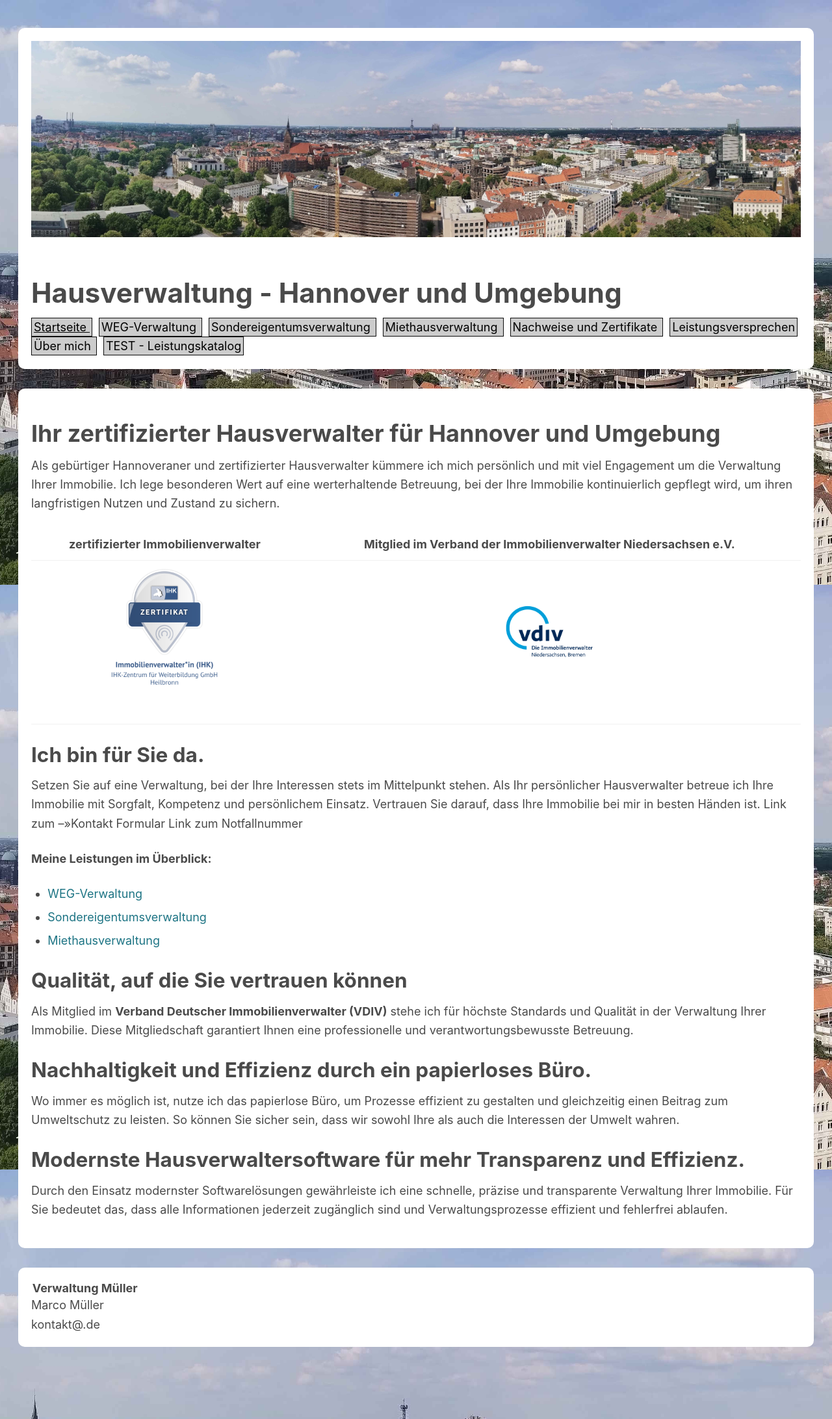
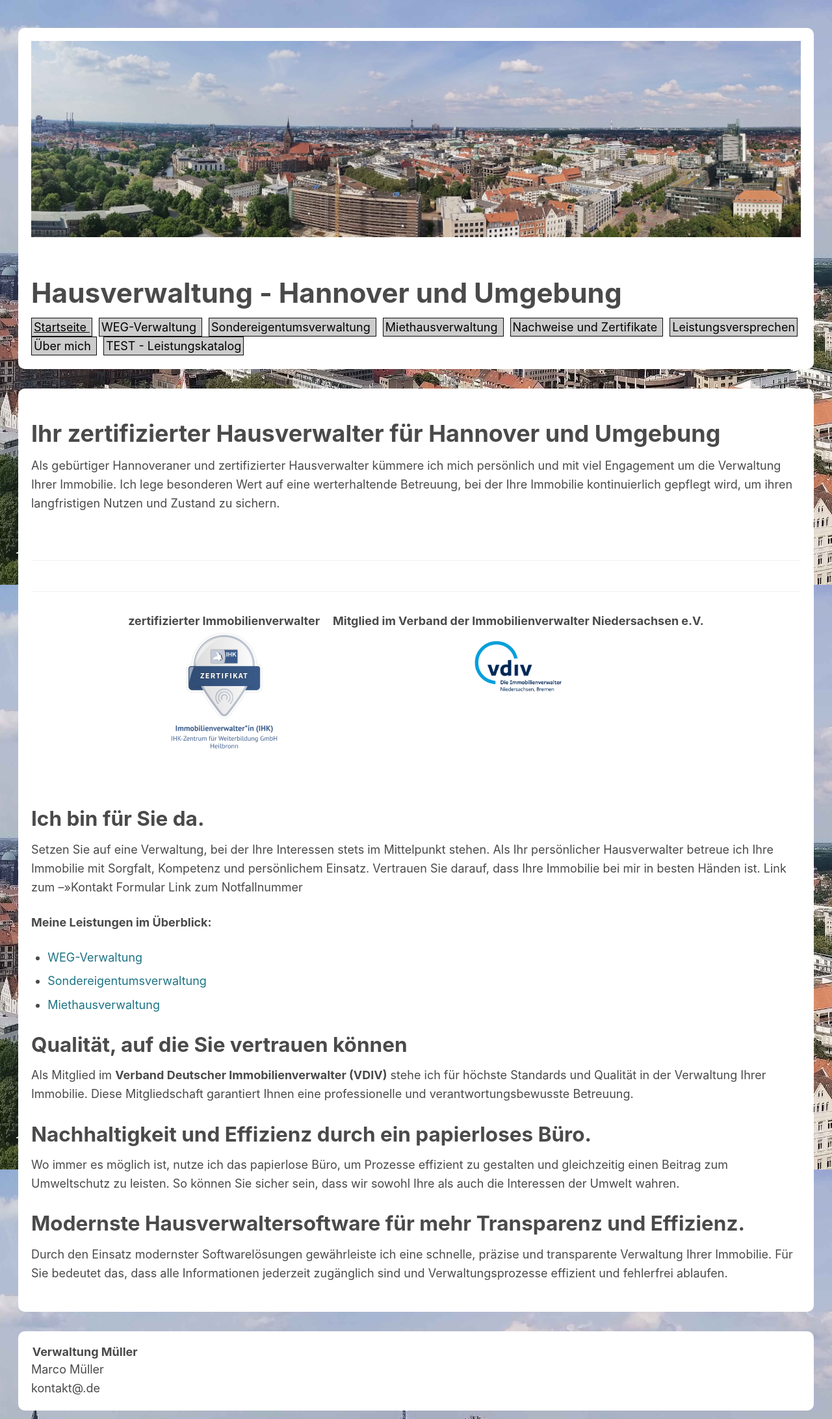
Before and after one commit to marek22k/hausverwaltung, a Jekyll site: the page built from index.md, in a window 1280 px wide. Shown: the whole page at 65% size. Built offline with Jekyll 4.4.1, drawn with Linux system fonts in a browser that asks for light colours.

Commit message:
Add flexbox

```diff
--- a/assets/css/style.css
+++ b/assets/css/style.css
@@ -56,3 +56,15 @@
 .certificate {
   max-width: 400px;
 }
+
+.flexbox {
+  display: flex;
+  text-align: center;
+  justify-content: center;
+}
+
+.flexbox > * {
+  margin: 10px;
+  text-align: center;
+  font-weight: bold;
+}
--- a/index.md
+++ b/index.md
@@ -14,9 +14,21 @@
 
 
 
-|zertifizierter Immobilienverwalter| Mitglied im Verband der Immobilienverwalter Niedersachsen e.V. |
+||  |
 |:---:|:---:|
-|<a href="https://badges.ihk-kompetenz.plus/assertion/f215ab3c-9e25-4efe-83a8-da10036371b5?id=U2FsdGVkX19lBDNHu0Cv1IgLjduX0Ui/m%209pxj/c1hfx1jaMzmEQjGfhNLWDXZfG4GEqCM/fldCq4QhMBqIaBQ==" target="_blank"><img src="/assets/img/nachweise-und-zertifikate/badge.png" alt="Immobilienverwalter (IHK)" class="certificate"  width="200" height="200"></a>|<a href="https://vdiv-niedersachsen-bremen.de/" target="_blank"><img src="/assets/img/vdivlogo.png" alt="Immobilienverwalter (IHK)" class="Mitgliedschaft im Verband der Immobilienverwalter Niedersachsen" width="200" height="75"></a>|
+|||
+
+<div class="flexbox">
+    <div>
+        <div>zertifizierter Immobilienverwalter</div>
+        <a href="https://badges.ihk-kompetenz.plus/assertion/f215ab3c-9e25-4efe-83a8-da10036371b5?id=U2FsdGVkX19lBDNHu0Cv1IgLjduX0Ui/m%209pxj/c1hfx1jaMzmEQjGfhNLWDXZfG4GEqCM/fldCq4QhMBqIaBQ==" target="_blank"><img src="/assets/img/nachweise-und-zertifikate/badge.png" alt="Immobilienverwalter (IHK)" class="certificate"  width="200" height="200"></a>
+    </div>
+
+    <div>
+        <div>Mitglied im Verband der Immobilienverwalter Niedersachsen e.V.</div>
+        <a href="https://vdiv-niedersachsen-bremen.de/" target="_blank"><img src="/assets/img/vdivlogo.png" alt="Immobilienverwalter (IHK)" class="Mitgliedschaft im Verband der Immobilienverwalter Niedersachsen" width="200" height="75"></a>
+    </div>
+</div>
 
 
 
```
